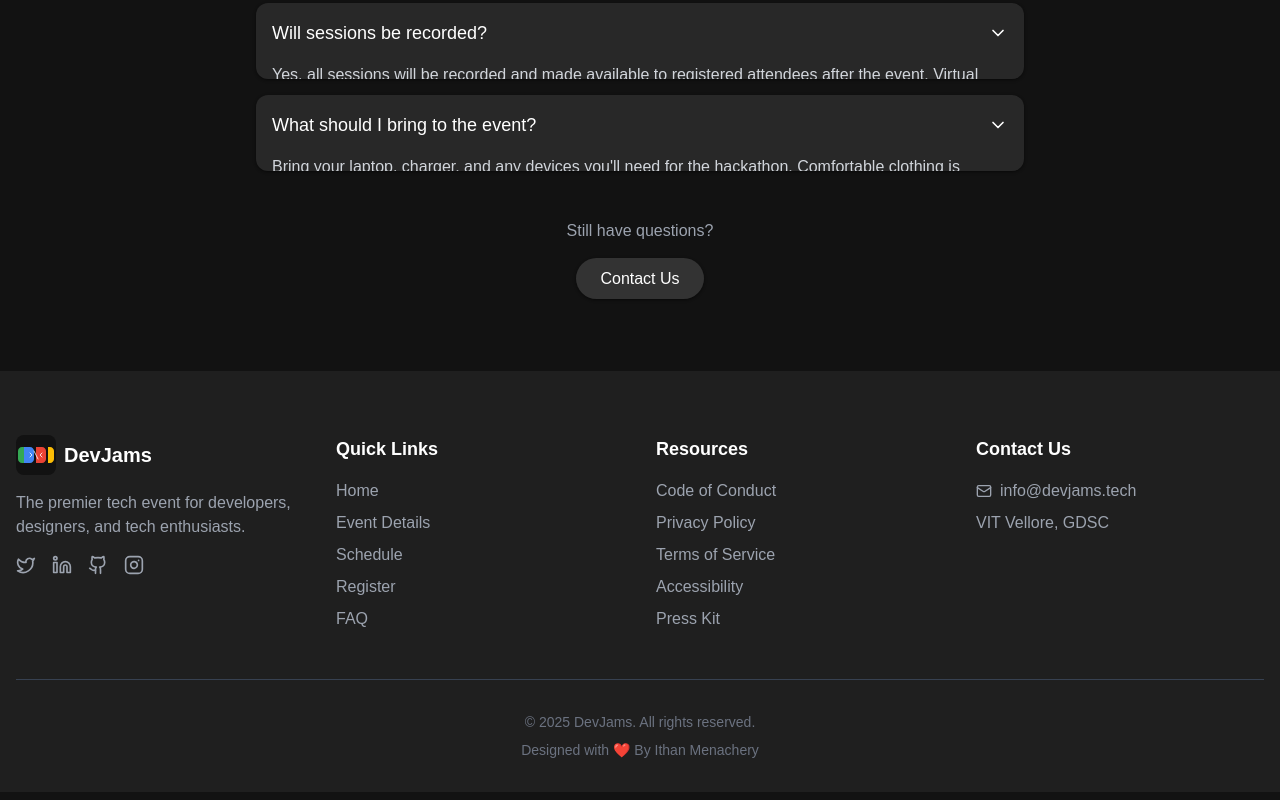
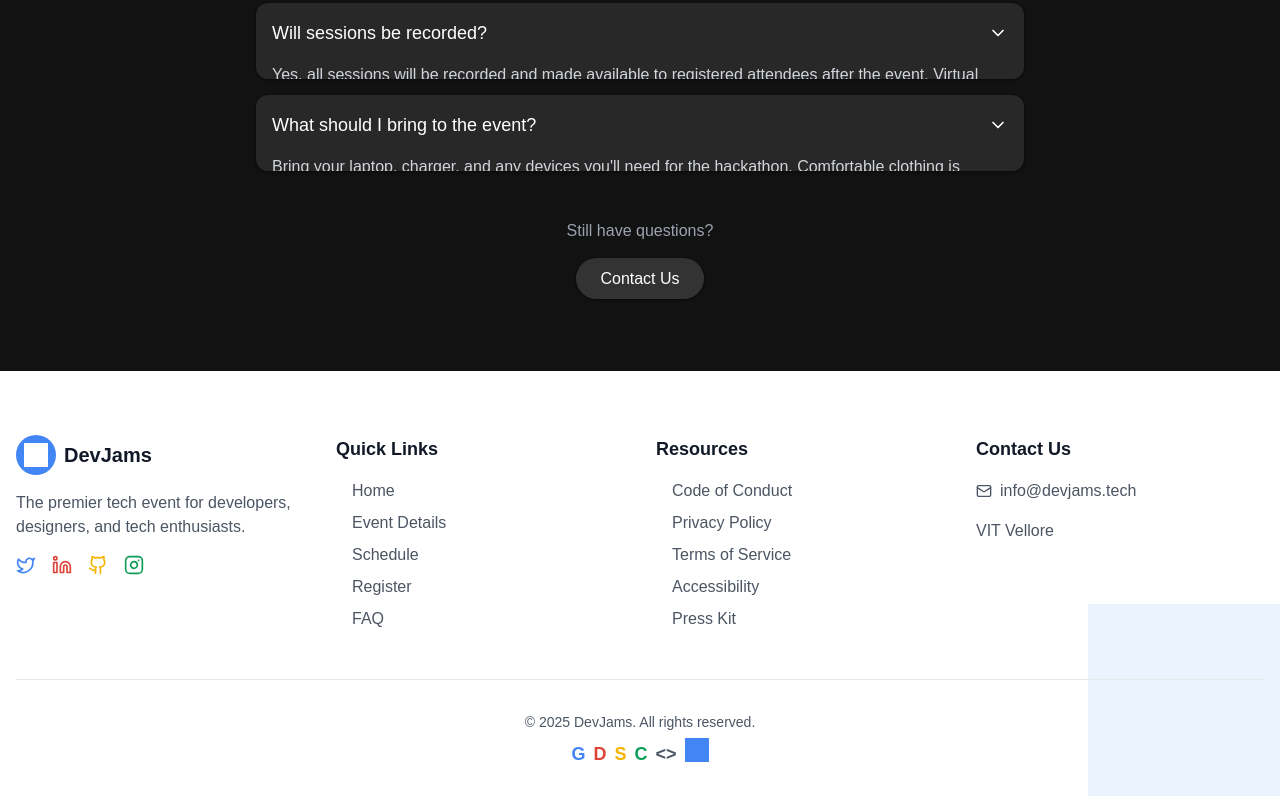
Before and after one commit to svm1048/zaark, a React (Vite) app: page / in a window 1280 px wide. Shown: the part 4960-5760 px from the top of the page. Built offline with nearby package versions, Linux system fonts and the light colour scheme; a web font is replaced by a local one.

Commit message:
trial footer

```diff
--- a/src/components/Footer.tsx
+++ b/src/components/Footer.tsx
@@ -1,77 +1,262 @@
 import React from 'react';
+import { Twitter, Linkedin, Github, Instagram, Mail } from 'lucide-react';
 import { motion } from 'framer-motion';
-import { Twitter, Linkedin, Github, Instagram, Mail } from 'lucide-react';
 
 const Footer = () => {
+  const containerVariants = {
+    hidden: { opacity: 0 },
+    visible: {
+      opacity: 1,
+      transition: {
+        staggerChildren: 0.1,
+        delayChildren: 0.3
+      }
+    }
+  };
+
+  const itemVariants = {
+    hidden: { y: 20, opacity: 0 },
+    visible: {
+      y: 0,
+      opacity: 1,
+      transition: {
+        type: "spring",
+        stiffness: 100
+      }
+    }
+  };
+
+  const floatVariants = {
+    animate: {
+      y: [0, -10, 0],
+      transition: {
+        duration: 3,
+        repeat: Infinity,
+        ease: "easeInOut"
+      }
+    }
+  };
+
+  const linkHoverVariants = {
+    hover: {
+      scale: 1.05,
+      transition: {
+        type: "spring",
+        stiffness: 400,
+        damping: 10
+      }
+    }
+  };
+
   return (
-    <footer className="bg-secondary pt-16 pb-8">
-      <div className="container mx-auto px-4">
+    <footer className="relative bg-white dark:bg-gray-900 pt-16 pb-8 overflow-hidden">
+      {/* Animated background pattern */}
+      <motion.div
+        className="absolute inset-0 opacity-5 pattern-dino-footprints"
+        animate={{
+          backgroundPosition: ["0% 0%", "100% 100%"],
+        }}
+        transition={{
+          duration: 20,
+          repeat: Infinity,
+          repeatType: "reverse"
+        }}
+      />
+
+      {/* Floating T-Rex illustration */}
+      <motion.div
+        className="absolute right-0 bottom-0 w-48 h-48 opacity-10"
+        variants={floatVariants}
+        animate="animate"
+      >
+        <div className="w-full h-full bg-[#4285F4] mask-dino"></div>
+      </motion.div>
+
+      <motion.div
+        className="container mx-auto px-4 relative"
+        variants={containerVariants}
+        initial="hidden"
+        whileInView="visible"
+        viewport={{ once: true, amount: 0.3 }}
+      >
         <div className="grid grid-cols-1 md:grid-cols-4 gap-8 mb-12">
-          <div>
-            <div className="flex items-center space-x-2 mb-4">
-              <img src="/devjams-logo.svg" alt="DevJams Logo" className="h-10 w-10" />
-              <span className="text-xl font-bold">DevJams</span>
-            </div>
-            <p className="text-gray-400 mb-4">
+          {/* Brand Section */}
+          <motion.div variants={itemVariants}>
+            <motion.div
+              className="flex items-center space-x-2 mb-4"
+              whileHover={{ scale: 1.02 }}
+            >
+              <motion.div
+                className="w-10 h-10 bg-[#4285F4] rounded-full flex items-center justify-center"
+                whileHover={{ rotate: 360 }}
+                transition={{ duration: 0.5 }}
+              >
+                <div className="w-6 h-6 bg-white mask-dino"></div>
+              </motion.div>
+              <span className="text-xl font-bold text-gray-900 dark:text-white">DevJams</span>
+            </motion.div>
+            <p className="text-gray-600 dark:text-gray-400 mb-4">
               The premier tech event for developers, designers, and tech enthusiasts.
             </p>
             <div className="flex space-x-4">
-              <a href="#" className="text-gray-400 hover:text-white transition-colors duration-300">
-                <Twitter size={20} />
-              </a>
-              <a href="#" className="text-gray-400 hover:text-white transition-colors duration-300">
-                <Linkedin size={20} />
-              </a>
-              <a href="#" className="text-gray-400 hover:text-white transition-colors duration-300">
-                <Github size={20} />
-              </a>
-              <a href="#" className="text-gray-400 hover:text-white transition-colors duration-300">
-                <Instagram size={20} />
-              </a>
+              {[
+                { icon: Twitter, color: "#4285F4", hover: "#DB4437", label: "Twitter" },
+                { icon: Linkedin, color: "#DB4437", hover: "#F4B400", label: "LinkedIn" },
+                { icon: Github, color: "#F4B400", hover: "#0F9D58", label: "GitHub" },
+                { icon: Instagram, color: "#0F9D58", hover: "#4285F4", label: "Instagram" }
+              ].map((social, index) => (
+                <motion.a
+                  key={social.label}
+                  href="#"
+                  className={`text-[${social.color}]`}
+                  variants={linkHoverVariants}
+                  whileHover="hover"
+                  aria-label={social.label}
+                >
+                  <social.icon size={20} />
+                </motion.a>
+              ))}
             </div>
-          </div>
+          </motion.div>
 
-          <div>
-            <h3 className="text-lg font-semibold mb-4">Quick Links</h3>
+          {/* Quick Links */}
+          <motion.div variants={itemVariants}>
+            <h3 className="text-lg font-semibold mb-4 text-gray-900 dark:text-white">Quick Links</h3>
             <ul className="space-y-2">
-              <li><a href="#hero" className="text-gray-400 hover:text-white transition-colors duration-300">Home</a></li>
-              <li><a href="#details" className="text-gray-400 hover:text-white transition-colors duration-300">Event Details</a></li>
-              <li><a href="#schedule" className="text-gray-400 hover:text-white transition-colors duration-300">Schedule</a></li>
-              <li><a href="#register" className="text-gray-400 hover:text-white transition-colors duration-300">Register</a></li>
-              <li><a href="#faq" className="text-gray-400 hover:text-white transition-colors duration-300">FAQ</a></li>
+              {[
+                { href: '#hero', text: 'Home' },
+                { href: '#details', text: 'Event Details' },
+                { href: '#schedule', text: 'Schedule' },
+                { href: '#register', text: 'Register' },
+                { href: '#faq', text: 'FAQ' }
+              ].map((link) => (
+                <motion.li
+                  key={link.text}
+                  whileHover={{ x: 5 }}
+                  transition={{ type: "spring", stiffness: 300 }}
+                >
+                  <a
+                    href={link.href}
+                    className="text-gray-600 dark:text-gray-400 hover:text-[#4285F4] transition-colors duration-300 flex items-center group"
+                  >
+                    <motion.span
+                      className="w-2 h-2 bg-[#4285F4] rounded-full mr-2"
+                      initial={{ scale: 0 }}
+                      whileHover={{ scale: 1 }}
+                    />
+                    {link.text}
+                  </a>
+                </motion.li>
+              ))}
             </ul>
-          </div>
+          </motion.div>
 
-          <div>
-            <h3 className="text-lg font-semibold mb-4">Resources</h3>
+          {/* Resources */}
+          <motion.div variants={itemVariants}>
+            <h3 className="text-lg font-semibold mb-4 text-gray-900 dark:text-white">Resources</h3>
             <ul className="space-y-2">
-              <li><a href="#" className="text-gray-400 hover:text-white transition-colors duration-300">Code of Conduct</a></li>
-              <li><a href="#" className="text-gray-400 hover:text-white transition-colors duration-300">Privacy Policy</a></li>
-              <li><a href="#" className="text-gray-400 hover:text-white transition-colors duration-300">Terms of Service</a></li>
-              <li><a href="#" className="text-gray-400 hover:text-white transition-colors duration-300">Accessibility</a></li>
-              <li><a href="#" className="text-gray-400 hover:text-white transition-colors duration-300">Press Kit</a></li>
+              {[
+                'Code of Conduct',
+                'Privacy Policy',
+                'Terms of Service',
+                'Accessibility',
+                'Press Kit'
+              ].map((resource) => (
+                <motion.li
+                  key={resource}
+                  whileHover={{ x: 5 }}
+                  transition={{ type: "spring", stiffness: 300 }}
+                >
+                  <a
+                    href="#"
+                    className="text-gray-600 dark:text-gray-400 hover:text-[#DB4437] transition-colors duration-300 flex items-center group"
+                  >
+                    <motion.span
+                      className="w-2 h-2 bg-[#DB4437] rounded-full mr-2"
+                      initial={{ scale: 0 }}
+                      whileHover={{ scale: 1 }}
+                    />
+                    {resource}
+                  </a>
+                </motion.li>
+              ))}
             </ul>
-          </div>
+          </motion.div>
 
-          <div>
-            <h3 className="text-lg font-semibold mb-4">Contact Us</h3>
-            <ul className="space-y-2">
-              <li className="flex items-center text-gray-400">
-                <Mail size={16} className="mr-2" />
-                <a href="mailto:info@devjams.tech" className="hover:text-white transition-colors duration-300">info@devjams.tech</a>
-              </li>
-              <li className="text-gray-400">
-                VIT Vellore, GDSC<br />
-              </li>
+          {/* Contact */}
+          <motion.div variants={itemVariants}>
+            <h3 className="text-lg font-semibold mb-4 text-gray-900 dark:text-white">Contact Us</h3>
+            <ul className="space-y-4">
+              <motion.li whileHover={{ x: 5 }}>
+                <a
+                  href="mailto:info@devjams.tech"
+                  className="text-gray-600 dark:text-gray-400 hover:text-[#F4B400] transition-colors duration-300 flex items-center"
+                >
+                  <Mail size={16} className="mr-2" />
+                  info@devjams.tech
+                </a>
+              </motion.li>
+              <motion.li
+                className="text-gray-600 dark:text-gray-400"
+                whileHover={{ x: 5 }}
+              >
+                VIT Vellore
+              </motion.li>
             </ul>
-          </div>
+          </motion.div>
         </div>
 
-        <div className="border-t border-gray-700 pt-8 text-center text-gray-500 text-sm">
-          <p>&copy; {new Date().getFullYear()} DevJams. All rights reserved.</p>
-          <p className="mt-2">Designed with ❤️ By Ithan Menachery</p>
-        </div>
-      </div>
+        {/* Copyright */}
+        <motion.div
+          className="border-t border-gray-200 dark:border-gray-700 pt-8 text-center"
+          variants={itemVariants}
+        >
+          <p className="text-gray-600 dark:text-gray-400 text-sm">
+            &copy; {new Date().getFullYear()} DevJams. All rights reserved.
+          </p>
+          <motion.div
+            className="mt-2 flex items-center justify-center space-x-2 text-lg font-bold"
+            whileHover={{ scale: 1.05 }}
+          >
+            <motion.span
+              className="text-[#4285F4]"
+              whileHover={{ y: -2 }}
+            >
+              G
+            </motion.span>
+            <motion.span
+              className="text-[#DB4437]"
+              whileHover={{ y: -2 }}
+            >
+              D
+            </motion.span>
+            <motion.span
+              className="text-[#F4B400]"
+              whileHover={{ y: -2 }}
+            >
+              S
+            </motion.span>
+            <motion.span
+              className="text-[#0F9D58]"
+              whileHover={{ y: -2 }}
+            >
+              C
+            </motion.span>
+            <motion.span
+              className="text-gray-600 dark:text-gray-400 mx-2"
+              whileHover={{ rotate: 360 }}
+              transition={{ duration: 0.5 }}
+            >
+              &lt;&gt;
+            </motion.span>
+            <motion.div
+              className="w-6 h-6 bg-[#4285F4] mask-dino"
+              variants={floatVariants}
+              animate="animate"
+            />
+          </motion.div>
+        </motion.div>
+      </motion.div>
     </footer>
   );
 };
--- a/src/index.css
+++ b/src/index.css
@@ -165,3 +165,35 @@ body {
 .session-card.networking {
   @apply border-google-green;
 }
+/* Smooth hover transitions */
+.transition-all {
+  transition-property: all;
+  transition-timing-function: cubic-bezier(0.4, 0, 0.2, 1);
+  transition-duration: 300ms;
+}
+
+/* Accessibility focus styles */
+a:focus-visible,
+button:focus-visible {
+  outline: 2px solid #4285F4;
+  outline-offset: 2px;
+}
+
+/* Dark mode styles */
+@media (prefers-color-scheme: dark) {
+  .dark\:bg-gray-900 {
+    background-color: #1a1a1a;
+  }
+
+  .dark\:text-gray-400 {
+    color: #9ca3af;
+  }
+
+  .dark\:text-white {
+    color: #ffffff;
+  }
+
+  .dark\:border-gray-700 {
+    border-color: #374151;
+  }
+}
```
Also changed, not shown: package.json (+3 -5 lines), 1 other file (tests, documents, lock files or other folders).
